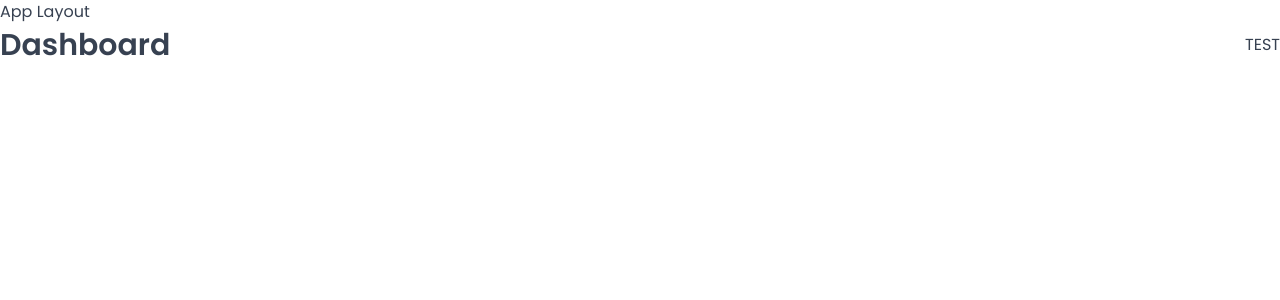
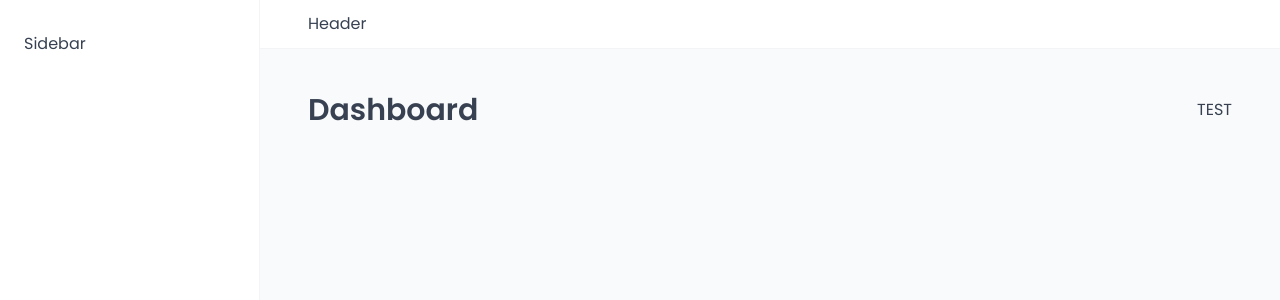
Before and after one commit to jawad-mwadama/The-Wild-Oasis, a React (Vite) app: page /dashboard in a window 1280 px wide. Shown: the top 300 px of the page. Built offline with nearby package versions, Linux system fonts and the light colour scheme; a web font is replaced by a local one.

Commit message:
finished with basic app layout

```diff
--- a/src/ui/AppLayout.jsx
+++ b/src/ui/AppLayout.jsx
@@ -1,11 +1,30 @@
 import { Outlet } from "react-router-dom";
+import SideBar from "./SideBar";
+import Header from "./Header";
+import styled from "styled-components";
+
+const StyledAppLayout = styled.div`
+  display: grid;
+  grid-template-columns: 26rem 1fr;
+  grid-template-rows: auto 1fr;
+  height: 100vh;
+`;
+
+const Main = styled.main`
+  background-color: var(--color-grey-50);
+
+  padding: 4rem 4.8rem 6.4rem;
+`;
 
 function AppLayout() {
   return (
-    <div>
-      <p>App Layout</p>
-      <Outlet />
-    </div>
+    <StyledAppLayout>
+      <SideBar />
+      <Header />
+      <Main>
+        <Outlet />
+      </Main>
+    </StyledAppLayout>
   );
 }
 
--- /dev/null
+++ b/src/ui/Header.jsx
@@ -0,0 +1,14 @@
+import styled from "styled-components";
+
+const StyledHeader = styled.header`
+  background-color: var(--color-grey-0);
+
+  padding: 1.2rem 4.8rem;
+  border-bottom: 1px solid var(--color-grey-100);
+`;
+
+function Header() {
+  return <StyledHeader>Header</StyledHeader>;
+}
+
+export default Header;
--- /dev/null
+++ b/src/ui/SideBar.jsx
@@ -0,0 +1,15 @@
+import styled from "styled-components";
+
+const StyledSidebar = styled.aside`
+  background-color: var(--color-grey-0);
+  padding: 3.2rem 2.4rem;
+  border-right: 1px solid var(--color-grey-100);
+
+  grid-row: 1 / -1;
+`;
+
+function SideBar() {
+  return <StyledSidebar>Sidebar</StyledSidebar>;
+}
+
+export default SideBar;
```
